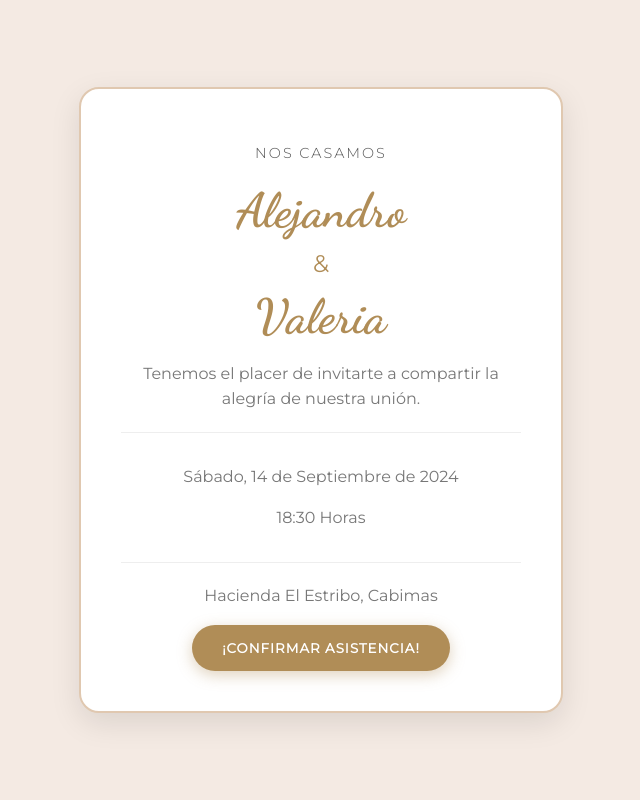
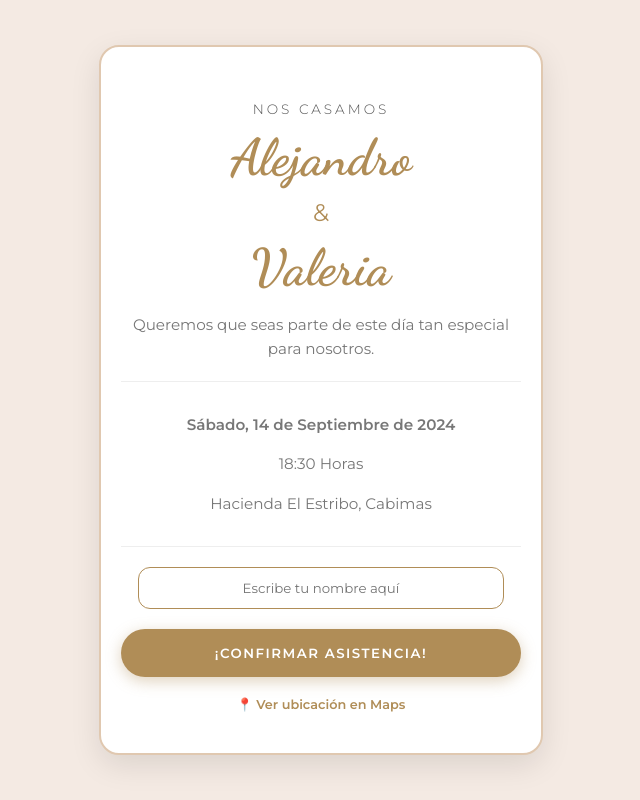
Before and after one commit to Osneyfuentes/osneypage, a plain HTML site: page index.html in a window 1280 px wide. Both pictures are taken after a click on the button "¡CONFIRMAR ASISTENCIA!". Shown: the whole page, without its empty margins (319-959 px from the left). Drawn offline with Linux system fonts and the light colour scheme.

Commit message:
Update wedding invitation details and styles

```diff
--- a/index.html
+++ b/index.html
@@ -4,29 +4,35 @@
     <meta charset="UTF-8">
     <meta name="viewport" content="width=device-width, initial-scale=1.0">
 
-    <meta property="og:title" content="¡Nos Casamos! Alejandro & Valeria">
-    <meta property="og:description" content="Haz clic para ver nuestra invitación mágica ❤️">
-    <meta property="og:image" content="https://images.unsplash.com/photo-1511285560929-80b456fea0bc?q=80&w=500"> <meta property="og:type" content="website">
+    <meta property="og:title" content="¡Nuestra Boda! Alejandro & Valeria">
+    <meta property="og:description" content="Haz clic para confirmar tu asistencia con un toque de magia ❤️">
+    <meta property="og:image" content="https://images.unsplash.com/photo-1511285560929-80b456fea0bc?q=80&w=500">
+    <meta property="og:type" content="website">
 
     <title>Invitación de Boda - Alejandro y Valeria</title>
 
-    <link href="https://fonts.googleapis.com/css2?family=Dancing+Script:wght@700&family=Montserrat:wght@300;400&display=swap" rel="stylesheet">
+    <link href="https://fonts.googleapis.com/css2?family=Dancing+Script:wght@700&family=Montserrat:wght@300;400;600&display=swap" rel="stylesheet">
 
     <style>
+        :root {
+            --dorado: #b08d57;
+            --rojo-corazon: #d63031;
+        }
+
         body {
             font-family: 'Montserrat', sans-serif;
-            background-color: #f4eae3; /* Beige suave */
+            background-color: #f4eae3;
             display: flex;
             justify-content: center;
             align-items: center;
-            height: 100vh;
+            min-height: 100vh;
             margin: 0;
-            overflow: hidden;
+            overflow-x: hidden;
         }
 
         .card {
             background-color: #ffffff;
-            padding: 40px;
+            padding: 40px 20px;
             border-radius: 20px;
             box-shadow: 0 10px 30px rgba(0,0,0,0.1);
             text-align: center;
@@ -39,8 +45,8 @@
 
         .romantic-font {
             font-family: 'Dancing Script', cursive;
-            color: #b08d57; /* Dorado mate */
-            font-size: 3em;
+            color: var(--dorado);
+            font-size: 3.2em;
             margin: 10px 0;
         }
 
@@ -48,14 +54,15 @@
             font-weight: 300;
             color: #555;
             text-transform: uppercase;
-            letter-spacing: 2px;
-            font-size: 0.9em;
-            margin-bottom: 20px;
+            letter-spacing: 3px;
+            font-size: 0.85em;
+            margin-bottom: 10px;
         }
 
         p {
             color: #777;
             line-height: 1.6;
+            font-size: 0.95em;
         }
 
         .date-box {
@@ -65,47 +72,64 @@
             margin: 20px 0;
         }
 
+        /* INPUT DE NOMBRE */
+        #nombreInvitado {
+            width: 85%;
+            padding: 12px;
+            margin-bottom: 20px;
+            border-radius: 12px;
+            border: 1px solid #ddd;
+            font-family: 'Montserrat', sans-serif;
+            text-align: center;
+            outline: none;
+            transition: border 0.3s;
+        }
+
+        #nombreInvitado:focus {
+            border-color: var(--dorado);
+        }
+
+        /* BOTÓN MÁGICO */
         #magicButton {
-            background-color: #b08d57;
+            background-color: var(--dorado);
             color: white;
             border: none;
-            padding: 15px 30px;
-            border-radius: 30px;
+            padding: 16px 32px;
+            border-radius: 50px;
             font-family: 'Montserrat', sans-serif;
             text-transform: uppercase;
-            letter-spacing: 1px;
-            font-weight: bold;
+            letter-spacing: 1.5px;
+            font-weight: 600;
             cursor: pointer;
             box-shadow: 0 4px 15px rgba(176, 141, 87, 0.4);
             transition: all 0.3s ease;
-            position: relative;
-            z-index: 10;
+            width: 100%;
         }
 
-        #magicButton:hover {
-            background-color: #967540;
-            transform: translateY(-2px);
+        #magicButton:active {
+            transform: scale(0.95);
         }
 
-        /* ESTILO DE LOS CORAZONES VOLADORES */
+        /* PARTÍCULAS */
         .heart-particle {
-            position: fixed; /* Cambiado a fixed para que salgan de la tarjeta */
-            color: #d63031;
-            font-size: 20px;
+            position: fixed;
+            color: var(--rojo-corazon);
             pointer-events: none;
-            user-select: none;
             z-index: 100;
         }
 
         @keyframes explode {
-            0% {
-                transform: translate(0, 0) scale(1) rotate(0deg);
-                opacity: 1;
-            }
-            100% {
-                transform: translate(var(--tx), var(--ty)) scale(0) rotate(360deg);
-                opacity: 0;
-            }
+            0% { transform: translate(0, 0) scale(1) rotate(0deg); opacity: 1; }
+            100% { transform: translate(var(--tx), var(--ty)) scale(0) rotate(360deg); opacity: 0; }
+        }
+
+        .maps-link {
+            display: inline-block;
+            margin-top: 20px;
+            color: var(--dorado);
+            text-decoration: none;
+            font-weight: 600;
+            font-size: 0.8em;
         }
     </style>
 </head>
@@ -114,68 +138,75 @@
     <div class="card" id="cardContainer">
         <h3>Nos Casamos</h3>
         <div class="romantic-font">Alejandro</div>
-        <div style="font-size: 1.5em; color: #b08d57;">&</div>
+        <div style="font-size: 1.5em; color: var(--dorado);">&</div>
         <div class="romantic-font">Valeria</div>
 
-        <p>Tenemos el placer de invitarte a compartir la alegría de nuestra unión.</p>
+        <p>Queremos que seas parte de este día tan especial para nosotros.</p>
 
         <div class="date-box">
-            <p>Sábado, 14 de Septiembre de 2024</p>
+            <p><strong>Sábado, 14 de Septiembre de 2024</strong></p>
             <p>18:30 Horas</p>
+            <p>Hacienda El Estribo, Cabimas</p>
         </div>
 
-        <p>Hacienda El Estribo, Cabimas</p>
+        <input type="text" id="nombreInvitado" placeholder="Escribe tu nombre aquí">
 
         <button id="magicButton">¡Confirmar Asistencia!</button>
+
+        <a href="https://maps.app.goo.gl/uXpQWrtJ1mQf2XfX9" target="_blank" class="maps-link">
+            📍 Ver ubicación en Maps
+        </a>
     </div>
 
     <script>
         const button = document.getElementById('magicButton');
+        const inputNombre = document.getElementById('nombreInvitado');
 
-        function createExplosion(e) {
-            const numberOfHearts = 50;
-
-            // Obtenemos la posición exacta del clic o toque
-            const clientX = e.clientX || (e.touches && e.touches[0].clientX);
-            const clientY = e.clientY || (e.touches && e.touches[0].clientY);
-
+        function createExplosion(x, y) {
+            const numberOfHearts = 40;
             for (let i = 0; i < numberOfHearts; i++) {
                 const heart = document.createElement('div');
                 heart.classList.add('heart-particle');
                 heart.innerHTML = '❤️';
+                heart.style.left = x + 'px';
+                heart.style.top = y + 'px';
 
-                // Posición inicial (donde se hizo clic)
-                heart.style.left = clientX + 'px';
-                heart.style.top = clientY + 'px';
+                const angle = Math.random() * Math.PI * 2;
+                const dist = Math.random() * 250 + 50;
+                const tx = Math.cos(angle) * dist;
+                const ty = Math.sin(angle) * dist;
 
-                // Dirección aleatoria
-                const angle = Math.random() * Math.PI * 2;
-                const velocity = Math.random() * 300 + 100;
-                const destinationX = Math.cos(angle) * velocity;
-                const destinationY = Math.sin(angle) * velocity;
-
-                heart.style.setProperty('--tx', `${destinationX}px`);
-                heart.style.setProperty('--ty', `${destinationY}px`);
-
-                // Tamaño y rotación aleatoria
-                const size = Math.random() * 20 + 10;
-                heart.style.fontSize = `${size}px`;
-
-                const duration = Math.random() * 1 + 0.8;
-                heart.style.animation = `explode ${duration}s ease-out forwards`;
+                heart.style.setProperty('--tx', `${tx}px`);
+                heart.style.setProperty('--ty', `${ty}px`);
+                heart.style.fontSize = Math.random() * 15 + 15 + 'px';
+                heart.style.animation = `explode ${Math.random() * 1 + 0.5}s ease-out forwards`;
 
                 document.body.appendChild(heart);
-
-                setTimeout(() => {
-                    heart.remove();
-                }, duration * 1000);
+                setTimeout(() => heart.remove(), 1500);
             }
         }
 
-        button.addEventListener('mousedown', createExplosion);
-        button.addEventListener('touchstart', (e) => {
-            e.preventDefault(); // Evita doble clic en móviles
-            createExplosion(e);
+        button.addEventListener('click', (e) => {
+            const nombre = inputNombre.value.trim();
+
+            if (nombre === "") {
+                alert("Por favor, ingresa tu nombre ❤️");
+                inputNombre.focus();
+                return;
+            }
+
+            // Ejecutar corazones
+            createExplosion(e.clientX, e.clientY);
+
+            // Datos de WhatsApp
+            const telefono = "584120000000"; // CAMBIA ESTE NÚMERO
+            const mensaje = encodeURIComponent(`¡Hola! Soy ${nombre}. Confirmo mi asistencia a la boda. 🥂❤️`);
+            const url = `https://wa.me/${telefono}?text=${mensaje}`;
+
+            // Esperar animación y redirigir
+            setTimeout(() => {
+                window.location.href = url;
+            }, 1200);
         });
     </script>
 </body>
```
